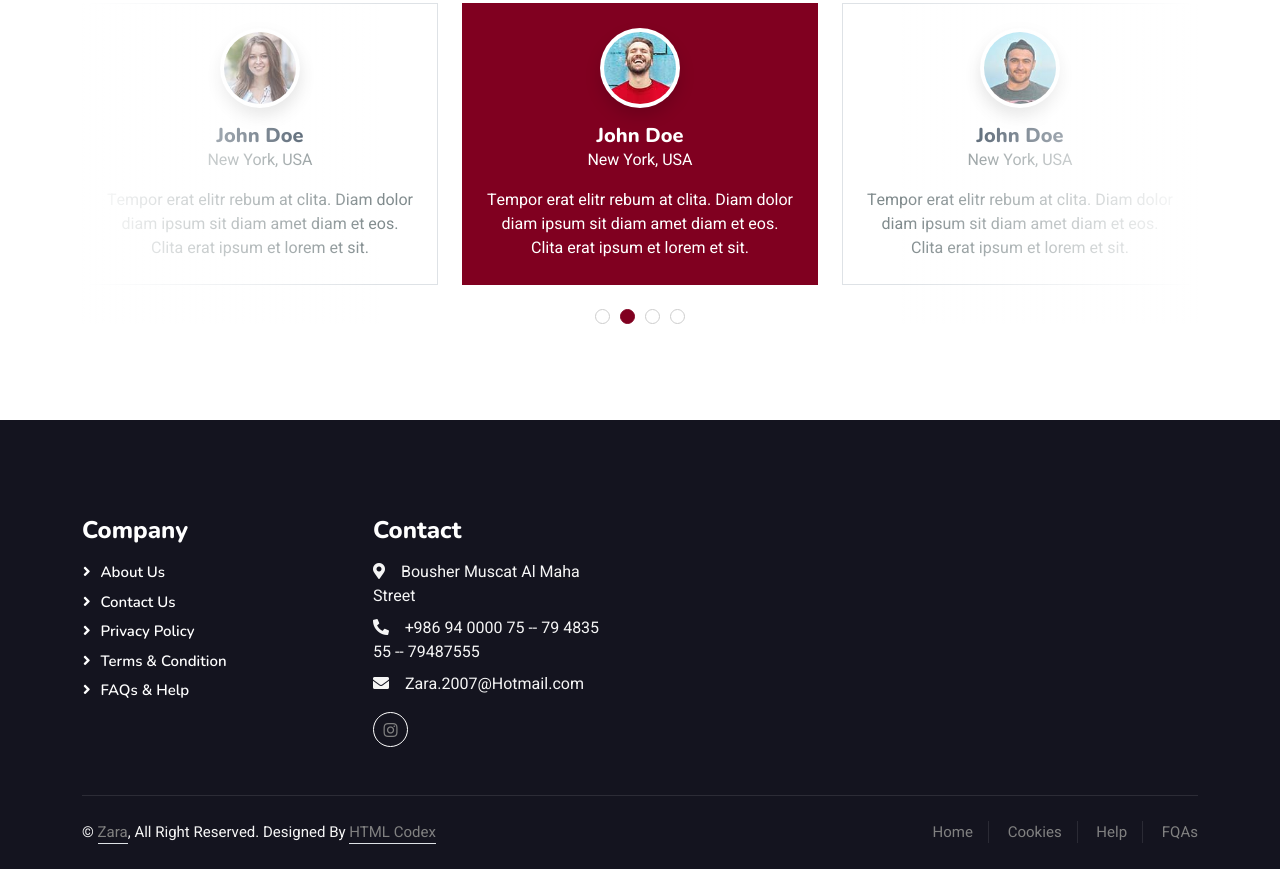
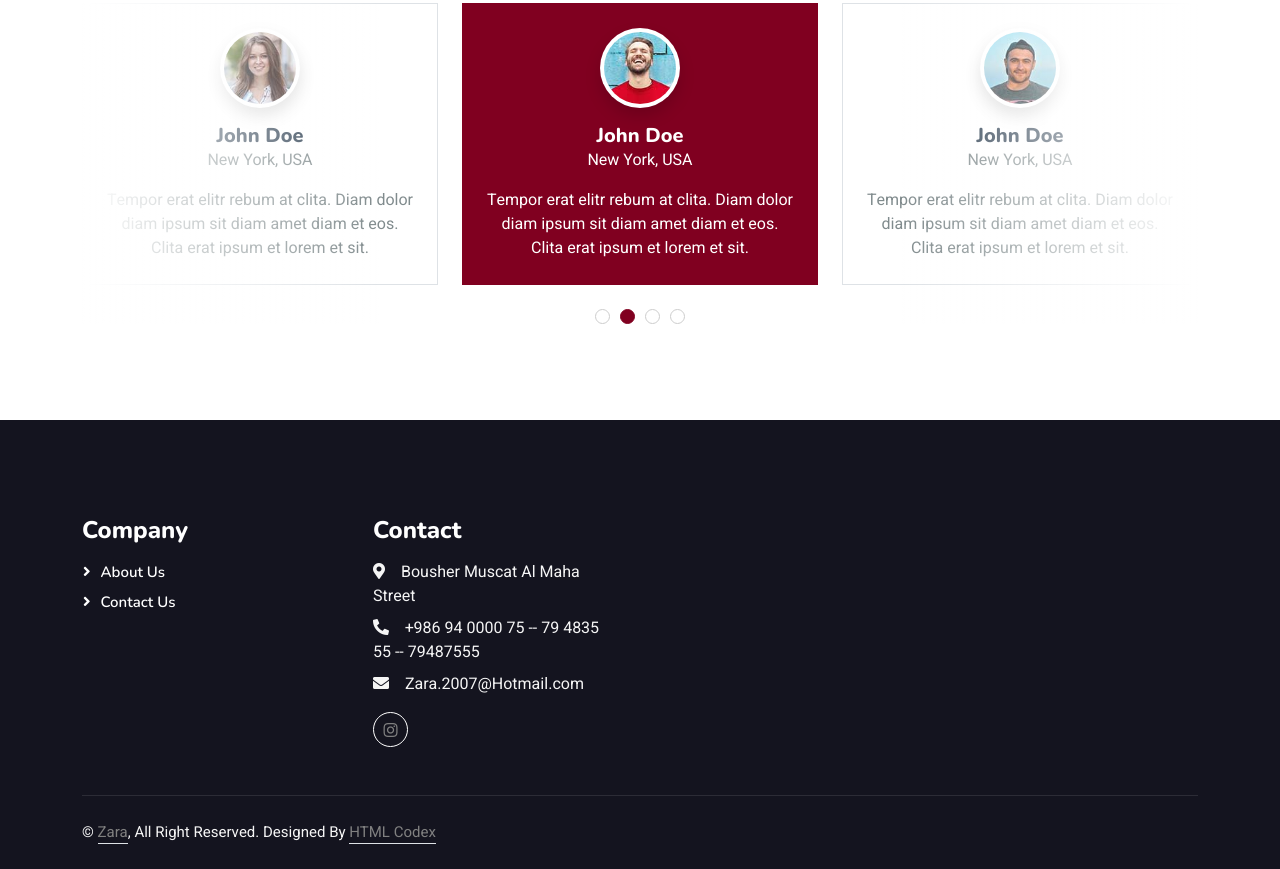
Before and after one commit to NJAH1/Zara, a plain HTML site: page index.html in a window 1280 px wide. Shown: the part 9589-10458 px from the top of the page. Drawn offline with nearby package versions, Linux system fonts and the light colour scheme.

Commit message:
Add files via upload

```diff
--- a/index.html
+++ b/index.html
@@ -971,9 +971,7 @@
                     <h4 class="text-white mb-3">Company</h4>
                     <a class="btn btn-link" href="#1">About Us</a>
                     <a class="btn btn-link" href="#conta">Contact Us</a>
-                    <a class="btn btn-link" href="">Privacy Policy</a>
-                    <a class="btn btn-link" href="">Terms & Condition</a>
-                    <a class="btn btn-link" href="">FAQs & Help</a>
+
                 </div>
                 <div class="col-lg-3 col-md-6">
                     <h4 class="text-white mb-3">Contact</h4>
@@ -998,14 +996,7 @@
                         <!--/*** This template is free as long as you keep the footer author’s credit link/attribution link/backlink. If you'd like to use the template without the footer author’s credit link/attribution link/backlink, you can purchase the Credit Removal License from "https://htmlcodex.com/credit-removal". Thank you for your support. ***/-->
                         Designed By <a class="border-bottom" href="https://htmlcodex.com">HTML Codex</a>
                     </div>
-                    <div class="col-md-6 text-center text-md-end">
-                        <div class="footer-menu">
-                            <a href="">Home</a>
-                            <a href="">Cookies</a>
-                            <a href="">Help</a>
-                            <a href="">FQAs</a>
-                        </div>
-                    </div>
+
                 </div>
             </div>
         </div>
```
